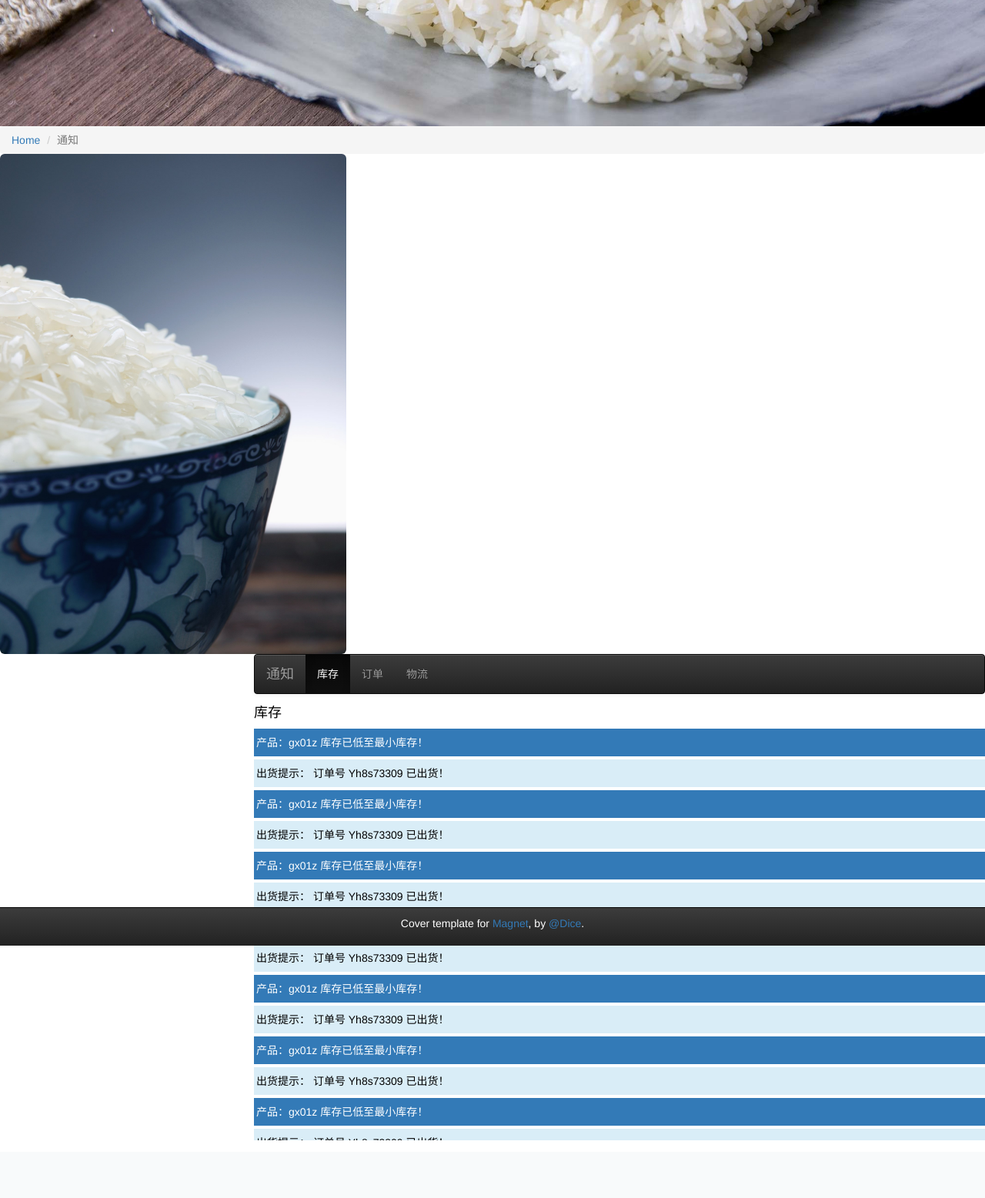
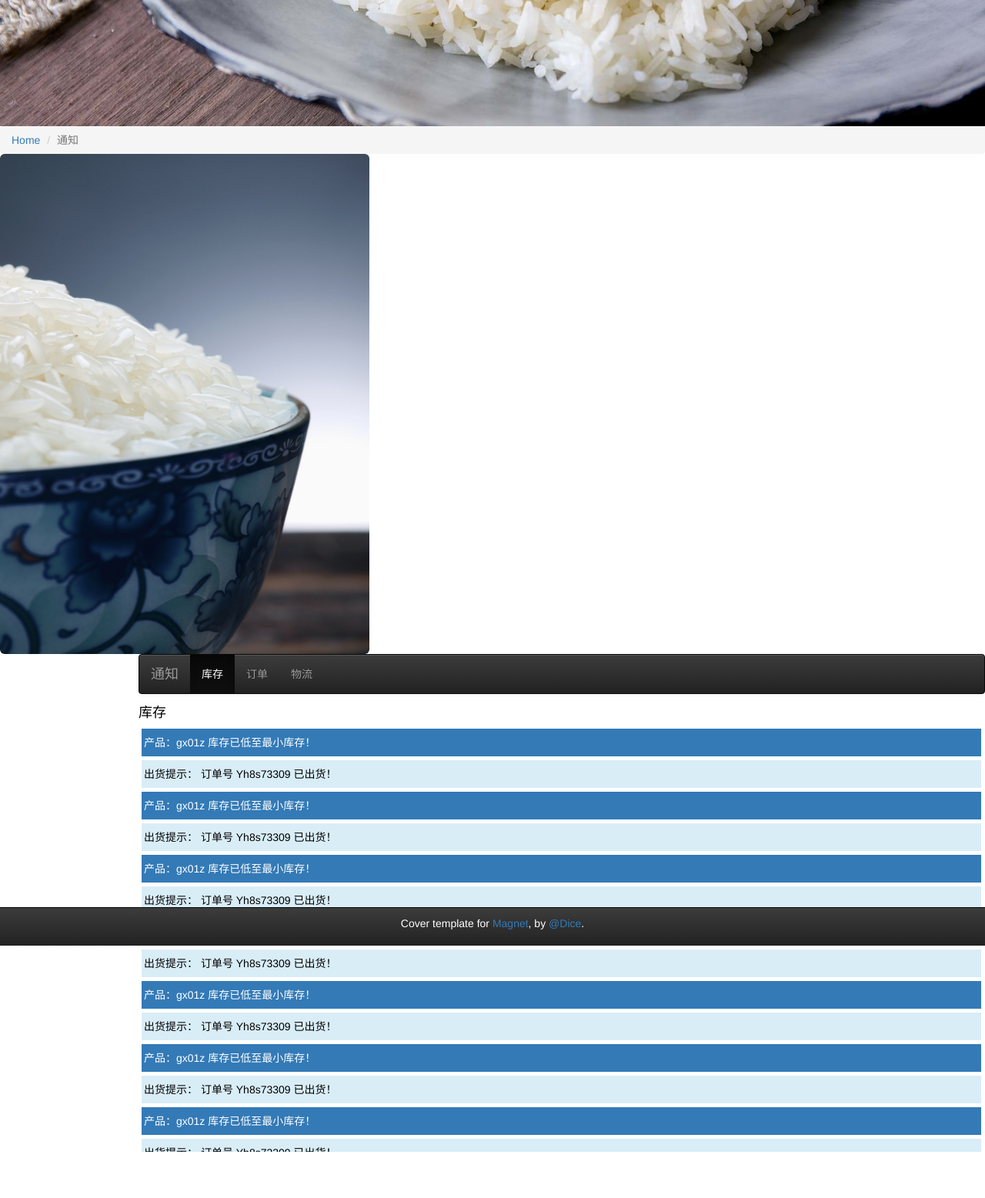
Before and after one commit to DiceChrisChang/Rice, a CodeIgniter app: page /database/index.php/firstenter/index in a window 1280 px wide. Shown: the part 607-2164 px from the top of the page at 77% size. Before the commit the page ends 2089 px from the top, so only its background shows below. Run offline with CodeIgniter, Linux system fonts and the light colour scheme; data that the repository does not hold is empty; some libraries are stand-ins or nearby versions.

Commit message:
notice fixed
2017-12-6 15:02:13

```diff
--- a/application/views/Firstenter/foot.php
+++ b/application/views/Firstenter/foot.php
@@ -2,6 +2,9 @@
 	    	navbar-default
 
 	    -->
+	<div>
+	    <!--充当占位符的div块，无实质内容 -->
+		<div style="height:50px;"></div>
 		<nav class="navbar navbar-inverse navbar-fixed-bottom ">
   			<div class="container">
 
@@ -9,3 +12,4 @@
 
   			</div>
 		</nav>
+	</div>
--- a/application/views/Firstenter/head.php
+++ b/application/views/Firstenter/head.php
@@ -5,7 +5,7 @@
     <meta http-equiv="X-UA-Compatible" content="IE=edge">
     <meta name="viewport" content="width=device-width, initial-scale=1">
     <!-- 上述3个meta标签*必须*放在最前面，任何其他内容都*必须*跟随其后！ -->
-	<title><?php echo $title; ?></title>
+	<title><?php echo $title ?></title>
 	<!-- Bootstrap core CSS -->
     <link href="https://cdn.bootcss.com/bootstrap/3.3.7/css/bootstrap.min.css" rel="stylesheet">
     <!-- 最新版本的 Bootstrap 核心 CSS 文件 -->
@@ -25,9 +25,7 @@
             overflow-x:hidden;
         }
         body{
-            width:100%;
-            height:auto;
-            padding-bottom: 70px;
+            margin-bottom: 50px;
         }
         .foot_p{
         	color:white;
@@ -56,7 +54,7 @@
             background-repeat:no-repeat;
             overflow:hidden;
             width:100%;
-            min-height: 690px;
+            min-height: 692px;
             overflow: hidden;
             margin-top:51px;
             background-size:100% auto;
@@ -79,6 +77,9 @@
         .foot_p{
         	margin-top: 10px;
         }
+/*        .navbar-fixed-bottom{
+            margin-top: 70px;
+        }*/
 
         /*
         path-navigation
@@ -93,11 +94,11 @@
         */
         .img-rounded{
             float: left;
-            width: 450px;
+            width: 480px;
             height: 650px;
         }
         #navbar-notice{
-            width: 950px;
+            width: 1100px;
             height: auto;
             float: right;
             position: relative;
@@ -106,7 +107,7 @@
         }
         .bg-primary,.bg-info,.bg-success,.bg-warning{
             padding: 8px 3px 8px 3px;
-            margin-bottom: 4px;
+            margin: 0px  5px 5px 4px;
         }
     </style>
 </head>
--- a/application/views/Firstenter/message.php
+++ b/application/views/Firstenter/message.php
@@ -24,7 +24,7 @@
   </div>
 	</nav>
 <div id="navbar-notice" data-spy="scroll" data-target="#navbar-notice" data-offset="4"
-   style="height:575px;overflow:auto; position: relative;top: -15px;color: black">
+   style="height:590px;overflow:auto; position: relative;top: -15px;color: black; margin-bottom:45px">
   <h4 id="ios">库存</h4>
   <p class="bg-primary">
   	产品：gx01z 库存已低至最小库存！
```
